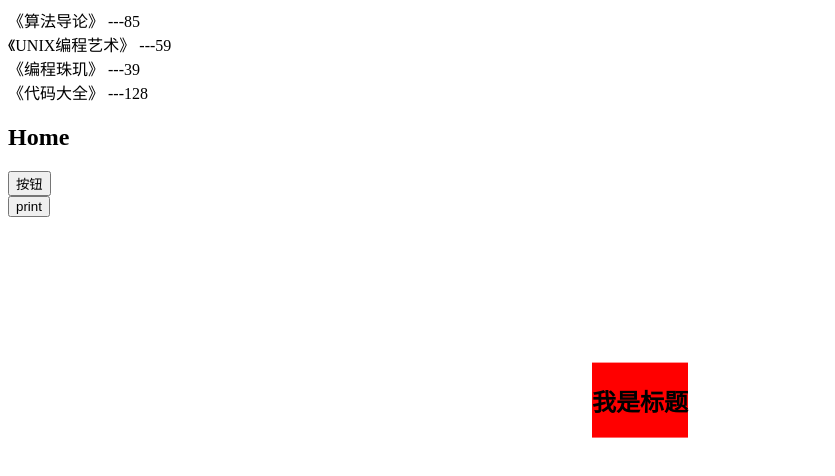
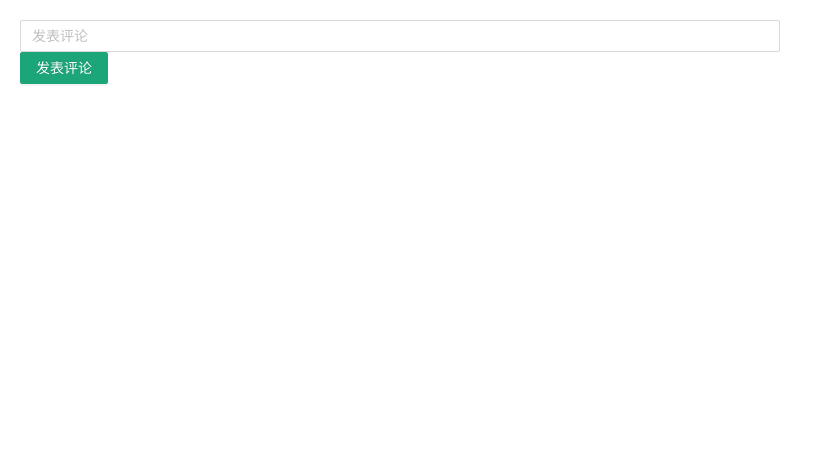
Before and after one commit to cherryhong1/create-react-app, a React (Create React App) app: page / in a window 1280 px wide. Shown: the top 476 px of the page, without its empty margins (0-835 px from the left). Built offline with nearby package versions, Linux system fonts and the light colour scheme.

Commit message:
feat:使用antd发表和删除评论

```diff
--- /dev/null
+++ b/craco.config.js
@@ -0,0 +1,24 @@
+const CracoLessPlugin = require('craco-less');
+const path = require("path");
+const resolve = dir => path.resolve(__dirname, dir);
+module.exports = {
+  plugins: [
+    {
+      plugin: CracoLessPlugin,
+      options: {
+        lessLoaderOptions: {
+          lessOptions: {
+            modifyVars: { '@primary-color': '#1DA57A' },
+            javascriptEnabled: true,
+          },
+        },
+      },
+    },
+  ],
+  webpack: {
+    alias: {
+      '@': resolve("src"),
+      'components': resolve("src/components"),
+    }
+  }
+}
--- a/src/App.js
+++ b/src/App.js
@@ -1,4 +1,5 @@
 import React, { Component } from "react";
+// import styled from "styled-components";
 // import Header from "./components/Header";
 // import Main from "./components/Main";
 // import Footer from "./components/Footer";
@@ -11,12 +12,15 @@ import React, { Component } from "react";
 // import Form2 from "./components/form2";
 // import Form3 from "./components/form3";
 // import Hoc from "./components/hoc";
-// import LifeCycle from "./page/lifeCycle";
+//  import LifeCycle from "./page/lifeCycle";
 // import Auth from "./page/auth";
-import Forword from "./page/forword";
-import Fragment1 from "./page/fragment";
-import Model from "./page/Model";
-import "./style/index.css"
+// import Forword from "./page/forword";
+// import Fragment1 from "./page/fragment";
+// import Model from "./page/Model";
+// import ThemeProviderStyled from "./page/ThemeProviderStyled";
+import CommentHome from "./page/remark/home"
+import "./style/index.css";
+
 export default class App extends Component {
   constructor(props) {
     super(props);
@@ -25,14 +29,9 @@ export default class App extends Component {
   render() {
     return (
       <div>
-        <Model>
-          <h2>我是标题</h2>
-        </Model>
-        <React.StrictMode>        <Fragment1></Fragment1></React.StrictMode>
+        <CommentHome></CommentHome>
+        {/*<LifeCycle></LifeCycle>
 
-        <Forword></Forword>
-         {/*<LifeCycle></LifeCycle>
-        <Auth></Auth>
         <Hoc></Hoc>
         <Form3></Form3>
         <Form2></Form2>
@@ -44,7 +43,17 @@ export default class App extends Component {
         <ContextProfile></ContextProfile>
         <ProfileMul></ProfileMul>
         <ProfileAppEvent></ProfileAppEvent>
-        <PureComTest></PureComTest> */}
+        <PureComTest></PureComTest>
+        <Model>
+          <h2>我是标题</h2>
+        </Model>
+          <ThemeProviderStyled></ThemeProviderStyled>
+          <React.StrictMode>
+            <Fragment1></Fragment1>
+          </React.StrictMode>
+          <Auth></Auth>
+          <Hoc></Hoc>
+        <Forword></Forword>*/}
       </div>
     );
   }
--- a/src/components/hoc2.js
+++ b/src/components/hoc2.js
@@ -1,5 +1,5 @@
-import React,{PureComponent,createContext, useCallback} from "react";
-import enhanceProps from "../utils/hoc";
+import React,{PureComponent,createContext} from "react";
+// import enhanceProps from "../utils/hoc";
 const UserConText = createContext({
   nickName:'默认',
   level:-1
@@ -29,7 +29,7 @@ function Footer(props){
     </UserConText.Consumer>
   )
 }
-const EnhanceHeader = enhanceProps(Header,{Header:1.88})
+// const EnhanceHeader = enhanceProps(Header,{Header:1.88})
 
 export default  class App extends PureComponent{
   render() {
--- a/src/index.js
+++ b/src/index.js
@@ -1,5 +1,6 @@
 import React from "react"
 import ReactDOM from "react-dom"
+import 'antd/dist/antd.less';
 import App from "./App"
 // import AppFunction from "./AppFunction";
 ReactDOM.render(<App></App>,document.getElementById('root'))
--- a/src/page/Model.js
+++ b/src/page/Model.js
@@ -1,10 +1,8 @@
-import React, { PureComponent } from 'react'
+import  { PureComponent } from 'react'
 import ReactDOM from 'react-dom'
 
 export default class Model extends PureComponent {
-  constructor(props) {
-    super(props)
-  }
+
   render() {
     return ReactDOM.createPortal(this.props.children,document.getElementById('modal'))
   }
--- /dev/null
+++ b/src/page/ThemeProviderStyled.js
@@ -0,0 +1,19 @@
+import React, { PureComponent } from 'react'
+import styled, { ThemeProvider } from 'styled-components'
+const ProfileWrapper = styled.div`
+  color:${props=>props.color};
+  font-size:${props=>props.fontSize}
+`
+export default class ThemeProviderStyled extends PureComponent {
+  render() {
+    return (
+      <div>
+        <ThemeProvider theme={{color:'red', fontSize:'30px'}}>
+          <ProfileWrapper>
+            <div>ThemeProvider</div>
+          </ProfileWrapper>
+        </ThemeProvider>
+      </div>
+    )
+  }
+}
--- a/src/page/fragment.js
+++ b/src/page/fragment.js
@@ -1,57 +1,96 @@
-import React, { PureComponent } from 'react'
-import { Fragment } from 'react/cjs/react.production.min'
-
+import React, { PureComponent } from "react";
+import { Fragment } from "react/cjs/react.production.min";
+import styled from "styled-components";
+const HomeWrapper = styled.div`
+  color: ${props=>props.color};
+  border: 1px solid red;
+  h2 {
+    font-size: 20px;
+  }
+`;
+const HYInput = styled.input.attrs({
+  placeholder:'请填写密码',
+  paddingLeft: props=>props.left||"5px"
+})`
+  border-color:#456123;
+  padding-left:${props=>props.paddingLeft};
+  &:focus{
+    outline-color:orange
+  }
+`
+const HYButton = styled.button`
+ padding:8px 10px;
+`
+const HYWrapButton = styled(HYButton)`
+  background:red;
+  color:#231231
+`
+const HYPrimaryButton = styled(HYButton)`
+ background:green;
+ color:#fff
+`
 export default class fragment extends PureComponent {
-  constructor(props){
-    super(props)
+  constructor(props) {
+    super(props);
     this.state = {
       books: [
         {
           id: 1,
-          name: '《算法导论》',
-          date: '2006-9',
-          price: 85.00,
-          count: 1
+          name: "《算法导论》",
+          date: "2006-9",
+          price: 85.0,
+          count: 1,
         },
         {
           id: 2,
-          name: '《UNIX编程艺术》',
-          date: '2006-2',
-          price: 59.00,
-          count: 1
+          name: "《UNIX编程艺术》",
+          date: "2006-2",
+          price: 59.0,
+          count: 1,
         },
         {
           id: 3,
-          name: '《编程珠玑》',
-          date: '2008-10',
-          price: 39.00,
-          count: 1
+          name: "《编程珠玑》",
+          date: "2008-10",
+          price: 39.0,
+          count: 1,
         },
         {
           id: 4,
-          name: '《代码大全》',
-          date: '2006-3',
-          price: 128.00,
-          count: 1
+          name: "《代码大全》",
+          date: "2006-3",
+          price: 128.0,
+          count: 1,
         },
-      ]
-    }
-
+      ],
+    };
   }
   render() {
-    const {books} = this.state
+    const { books } = this.state;
     return (
       <div>
-      {
-        books.map((item)=>{
+        <HYButton>测试</HYButton>
+        <HYWrapButton>确定</HYWrapButton>
+        <HYPrimaryButton>取消</HYPrimaryButton>
+        <HYInput type="password"></HYInput>
+        {books.map((item) => {
           return (
-            <Fragment  key={item.id}>
-            <div>{item.name} ---{item.price}</div>
+            <div>
+            <Fragment key={item.id}>
+              <HomeWrapper color="blue">
+                <div>
+                  <h2>
+                    书本
+                    {item.name} ---{item.price}
+                  </h2>
+
+                </div>
+              </HomeWrapper>
             </Fragment>
-          )
-        })
-      }
+            </div>
+          );
+        })}
       </div>
-    )
+    );
   }
 }
--- /dev/null
+++ b/src/page/remark/Remark.js
@@ -0,0 +1,30 @@
+import React, { PureComponent } from "react";
+import { Comment, Tooltip, Avatar } from "antd";
+import { DeleteOutlined } from "@ant-design/icons";
+export default class Remark extends PureComponent {
+  render() {
+    const { comment } = this.props;
+    return (
+      <div>
+        <Comment
+          actions={this.getActions()}
+          author={<a href="/#">{comment.name}</a>}
+          avatar={
+            <Avatar src={comment.avatar} alt={comment.name}></Avatar>
+          }
+          content={comment.content}
+          datetime={
+            <Tooltip title={comment.datetime.format("YYDD-MM-DD HH:mm:ss")}>
+              <span>{comment.datetime.fromNow()}</span>
+            </Tooltip>
+          }
+        />
+      </div>
+    );
+  }
+  getActions() {
+    return [
+      <span onClick={this.props.removeItem}><DeleteOutlined>删除</DeleteOutlined></span>
+    ]
+  }
+}
--- /dev/null
+++ b/src/page/remark/TextArea.js
@@ -0,0 +1,39 @@
+import React, { PureComponent } from "react";
+import { Input, Button } from "antd";
+import moment from "moment"
+const { TextArea } = Input;
+export default class TextAreaCom extends PureComponent {
+  state = {
+    value: "",
+  };
+  onChange = ({ target: { value } }) => {
+    this.setState({ value });
+  };
+  onSubmit = ()=>{
+    const commentInfo = {
+      id: Date.now(),
+      name: "coderwhy",
+      avatar: "https://upload.jianshu.io/users/upload_avatars/1102036/c3628b478f06.jpeg?imageMogr2/auto-orient/strip|imageView2/1/w/240/h/240",
+      content: <p>{this.state.value}</p>,
+      datetime: moment()
+    }
+    this.props.submitComment(commentInfo)
+    this.setState({
+      value:''
+    })
+  }
+  render() {
+    const { value } = this.state;
+    return (
+      <div>
+        <TextArea
+          value={value}
+          onChange={this.onChange}
+          placeholder="发表评论"
+          autoSize
+        />
+        <Button type="primary" onClick={e=>this.onSubmit()}>发表评论</Button>
+      </div>
+    );
+  }
+}
--- /dev/null
+++ b/src/page/remark/home.js
@@ -0,0 +1,37 @@
+import React, { PureComponent } from 'react'
+import Remark from './Remark'
+import TextAreaCom from './TextArea'
+export default class home extends PureComponent {
+  constructor(props){
+    super(props)
+    this.state=({
+      commentList:[]
+    })
+
+  }
+  render() {
+    const {commentList} = this.state
+    return (
+      <div style={{width:'800px',padding:'20px'}}>
+        {
+          commentList.map((item,index)=>{
+            return  <Remark key={item.id} comment={item} index={index} removeItem={e=>this.removeItem(index)}></Remark>
+          })
+        }
+        <TextAreaCom submitComment={e=>this.submitComment(e)}></TextAreaCom>
+      </div>
+    )
+  }
+  removeItem(index) {
+    const newCommentList = [...this.state.commentList]
+    newCommentList.splice(index,1)
+    this.setState({
+      commentList:newCommentList
+    })
+  }
+  submitComment(comment){
+    this.setState({
+      commentList:[...this.state.commentList,comment]
+    })
+  }
+}
```
Also changed, not shown: package.json (+7 -3 lines), 2 other files (tests, documents, lock files or other folders).
